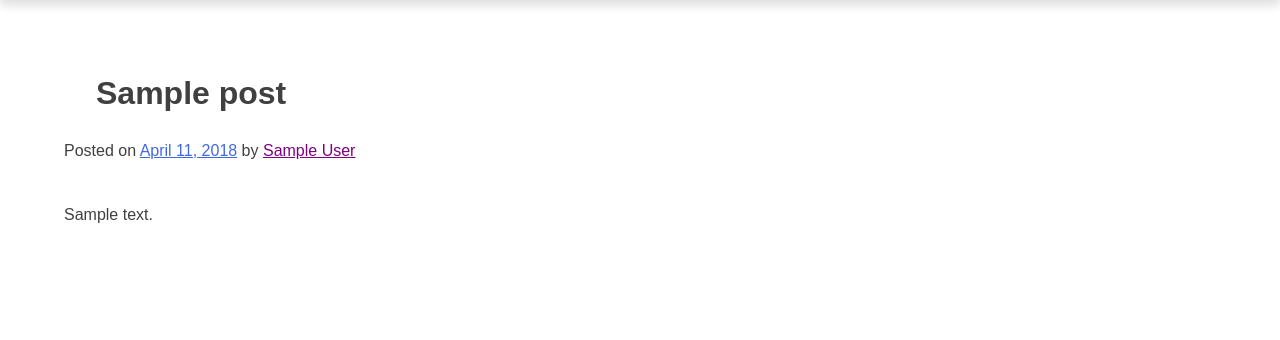
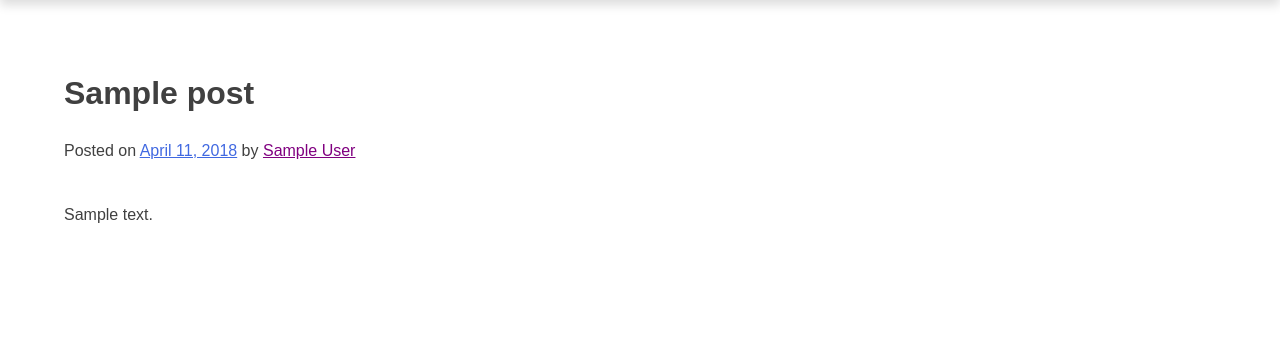
Before and after one commit to carmemias/src-website, a WordPress theme: template themes/src-project/single.php in a window 1280 px wide. Shown: the part 92-432 px from the top of the page. Run offline with PHP 8.4 and a stand-in for WordPress, Linux system fonts and the light colour scheme; the site name, menu and one post (Sample post) are stand-ins, and other content is empty; style sheets or scripts are compiled from the project's sources; some libraries are stand-ins or nearby versions.

Commit message:
Deleted style for entry-title

```diff
--- a/themes/src-project/sass/site/primary/_posts-and-pages.scss
+++ b/themes/src-project/sass/site/primary/_posts-and-pages.scss
@@ -48,10 +48,6 @@ body:not(.home) .site-main {
 	.layout-column-1, .layout-column-2 {
 		margin:0 2rem 0 2rem;
 		width: 50%;
-	}
-
-	.entry-title {
-		margin-left: 2rem;
 	}
 
 	#programme {
```
